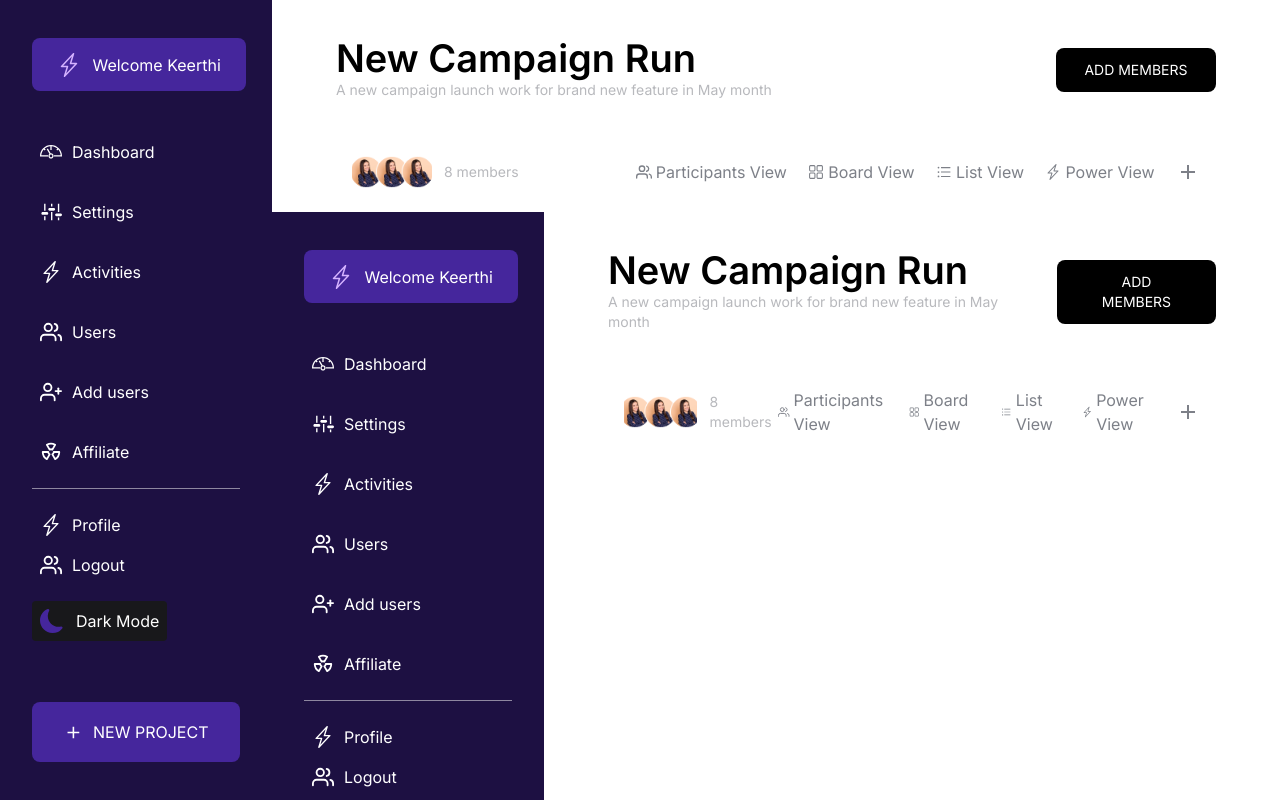
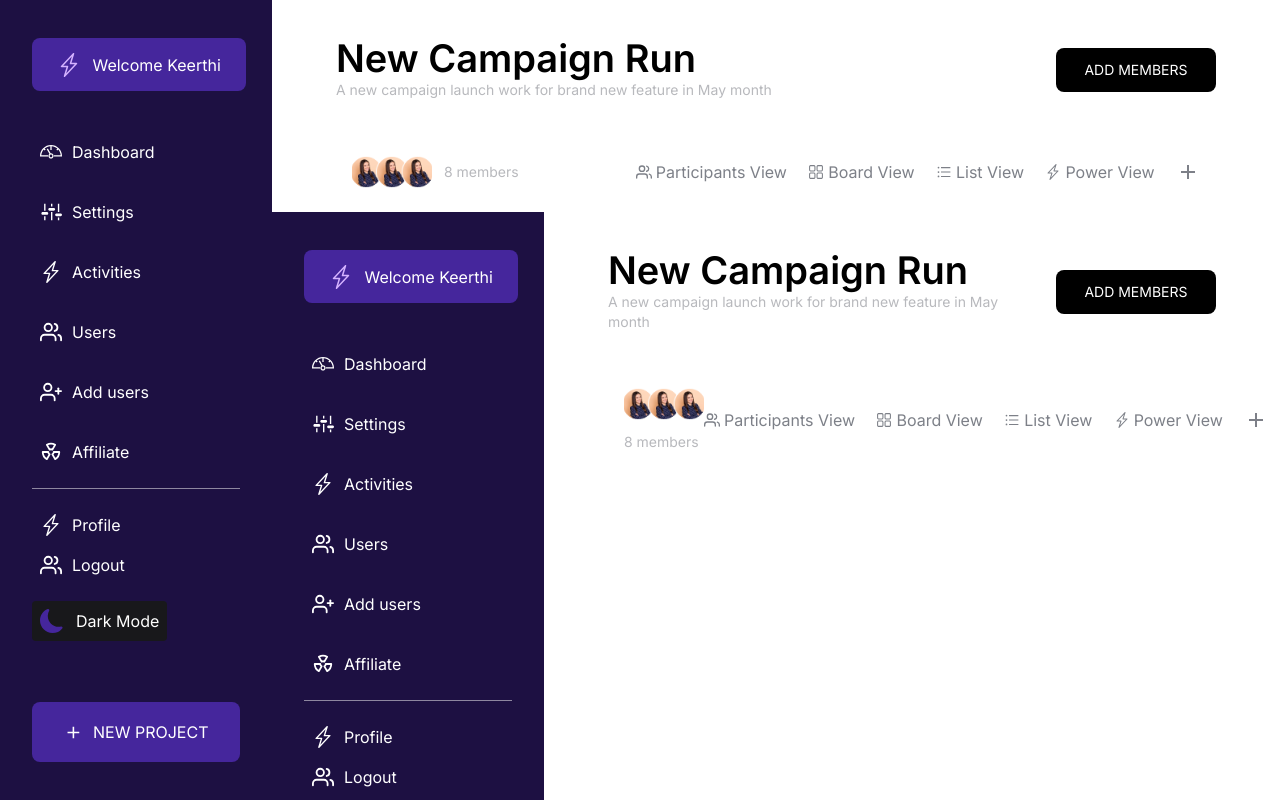
Before and after one commit to B-ID/nupat-internship-test2, a Next.js app: page /RootLayout in a window 1280 px wide. Built offline with nearby package versions, Linux system fonts and the light colour scheme.

Commit message:
Header better responsiveness

```diff
--- a/src/components/DarkModeSwitch.tsx
+++ b/src/components/DarkModeSwitch.tsx
@@ -8,7 +8,7 @@ type Props = {};
 
 export default function DarkModeSwitch({}: Props) {
   const { systemTheme, resolvedTheme, theme, setTheme } = useTheme();
-  const [enabled, setEnabled] = useState(false);
+  // const [enabled, setEnabled] = useState(false);
   const [mounted, setMounted] = useState(false)
 
   const currentTheme = theme === "system" ? systemTheme : theme;
--- a/src/components/Header.tsx
+++ b/src/components/Header.tsx
@@ -33,7 +33,7 @@ export default function Header(props: Props) {
           {/* Menu Button */}
           <div className="flex items-center gap-3">
             <button className="px-4 py-2 flex-1 hover:bg-dashboard-active dark:hover:bg-dashboard-active dark:text-dull-white dark:hover:text-white  tablet:px-6 tablet:py-3 rounded desktop:px-[28.5px] desktop:py-3 desktop:rounded-lg bg-black active:opacity-90 dark:bg-white transition active:scale-95 group">
-              <p className="text-sm font-medium text-white dark:text-zinc-800 group-hover:text-white">
+              <p className="text-sm font-medium text-white whitespace-nowrap dark:text-zinc-800 group-hover:text-white">
                 ADD MEMBERS
               </p>
             </button>
@@ -46,7 +46,7 @@ export default function Header(props: Props) {
         {/* Header Options */}
         <div className="flex items-center justify-between px-4">
           {/* Options left */}
-          <div className="flex items-center gap-3 ">
+          <div className="flex flex-wrap items-center gap-3">
             <div className="object-cover w-[80px] h-[32px] relative">
               <Image
                 // className="w-[80px] h-[32px] object-cover"
@@ -64,7 +64,7 @@ export default function Header(props: Props) {
           </div>
 
           {/* options right */}
-          <ul className="text-[#7D8088] dark:text-[#B8B9BD]  flex items-center gap-[21.38px]">
+          <ul className="text-[#7D8088] whitespace-nowrap dark:text-[#B8B9BD]  flex items-center gap-[21.38px]">
             <li className="flex items-center gap-1 cursor-pointer hover:text-black dark:hover:text-white">
               <FiUsers className="" />
               <p className="hidden laptop:block">Participants View</p>
```
